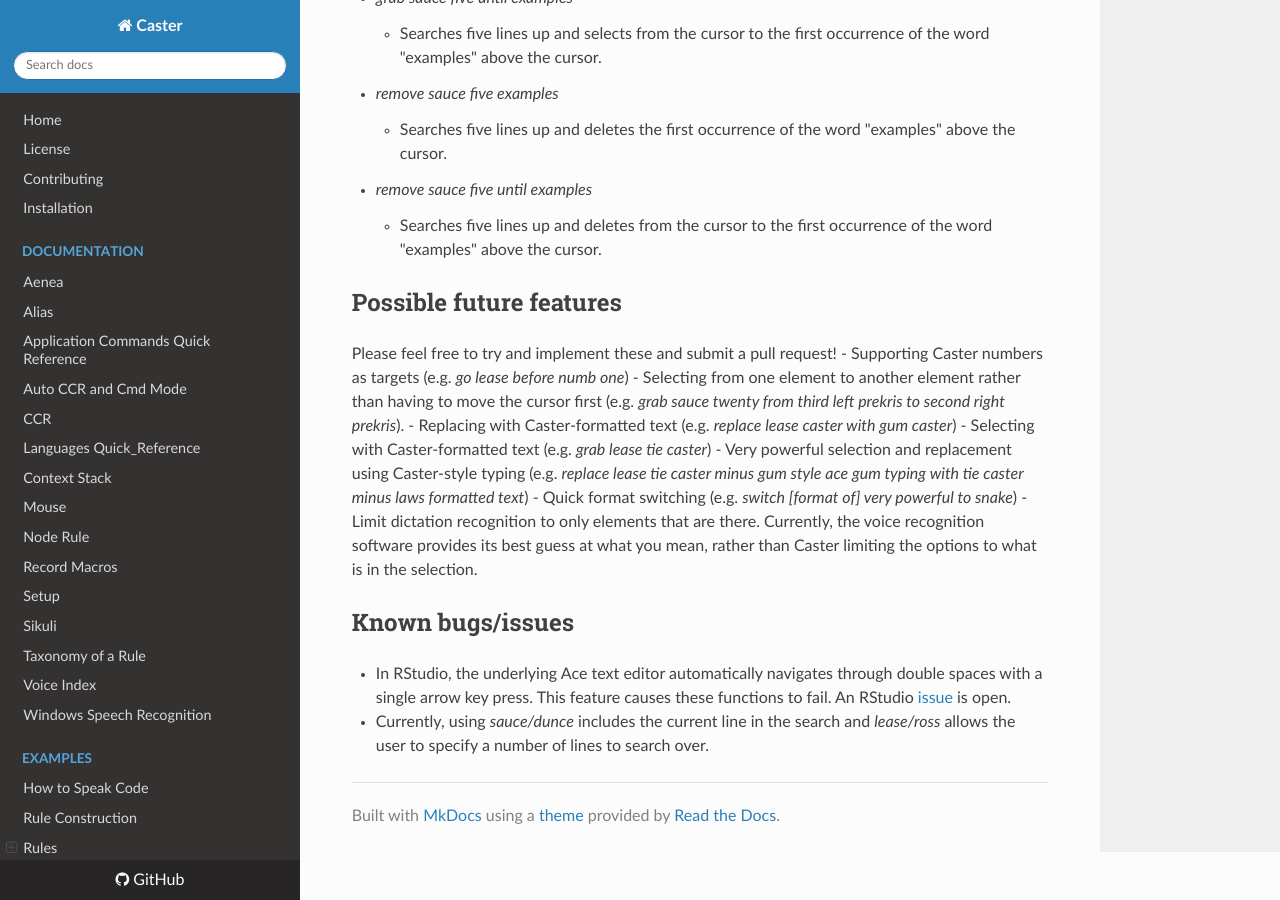
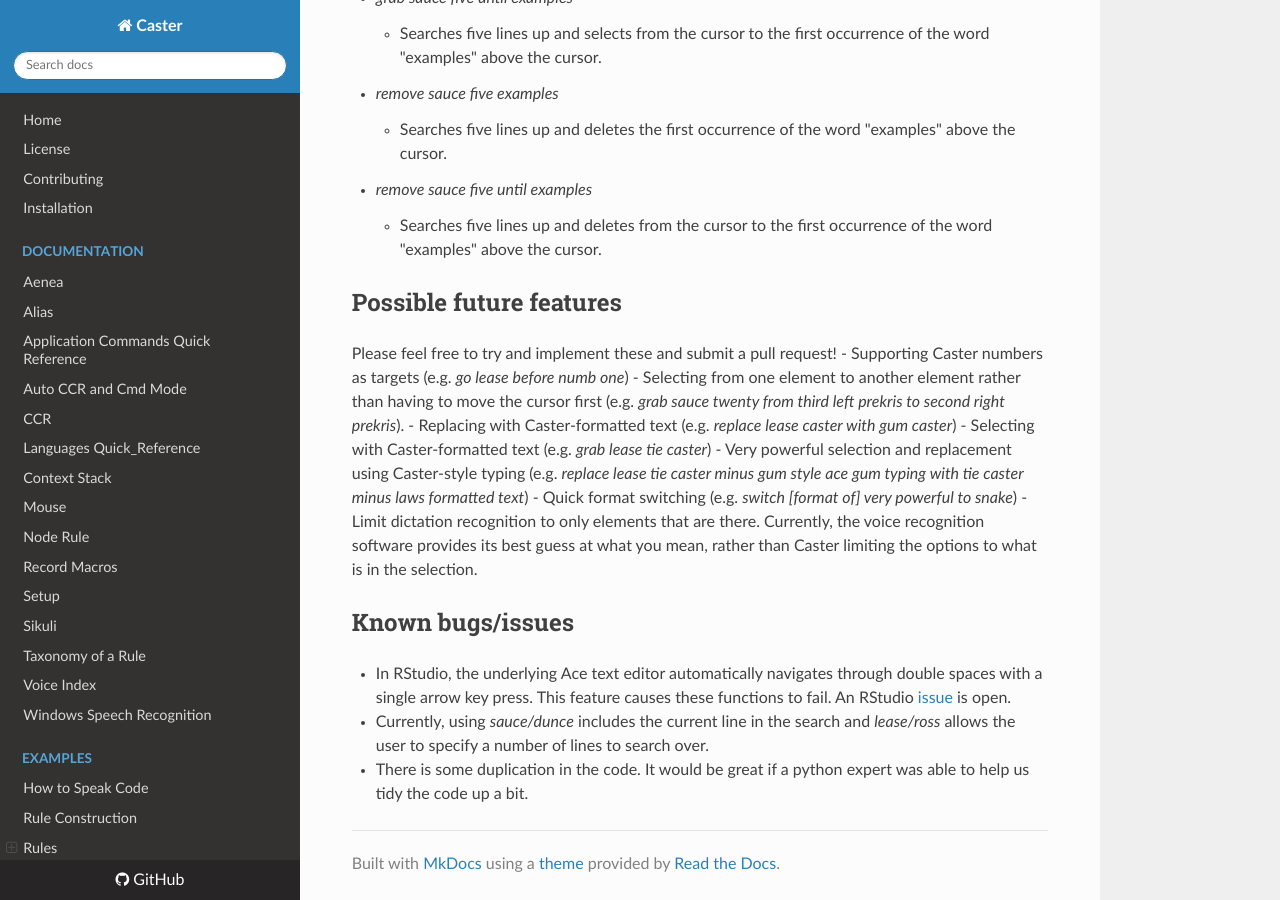
Before and after one commit to dictation-toolbox/Caster, an MkDocs documentation site: the page built from castervoice/doc/readthedocs/Text_Manipulation.md, in a window 1280 px wide and 900 px high, scrolled down 1300 px. Built offline with MkDocs 1.6.1, drawn with Linux system fonts in a browser that asks for light colours; nearby versions of some CDN libraries; comment, search, counter and statistics services are not loaded.

Commit message:
tweak docs

```diff
--- a/castervoice/doc/readthedocs/Text_Manipulation.md
+++ b/castervoice/doc/readthedocs/Text_Manipulation.md
@@ -46,3 +46,4 @@ Please feel free to try and implement these and submit a pull request!
 ## Known bugs/issues
 - In RStudio, the underlying Ace text editor automatically navigates through double spaces with a single arrow key press. This feature causes these functions to fail. An RStudio [issue](https://github.com/rstudio/rstudio/issues/4934) is open.
 - Currently, using _sauce/dunce_ includes the current line in the search and _lease/ross_ allows the user to specify a number of lines to search over.
+- There is some duplication in the code. It would be great if a python expert was able to help us tidy the code up a bit.
```
